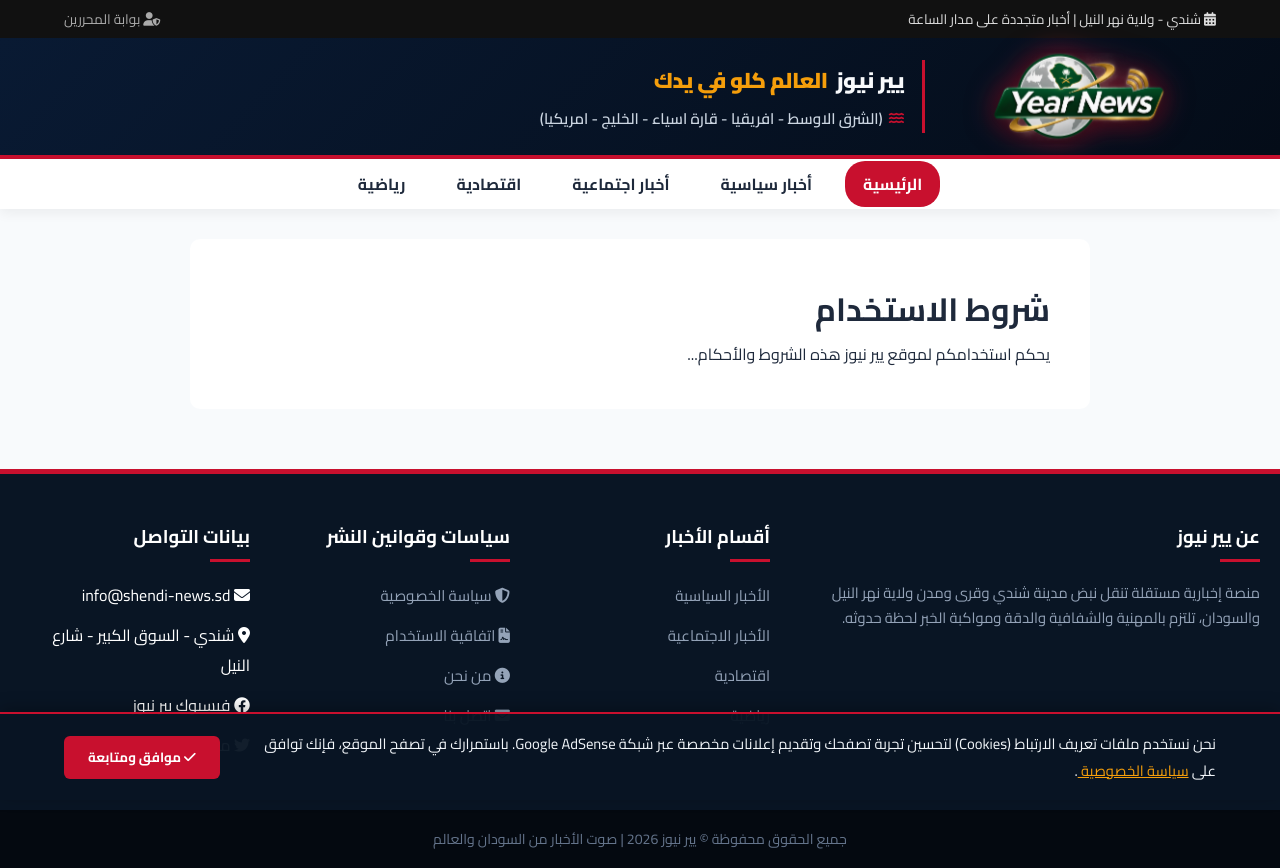
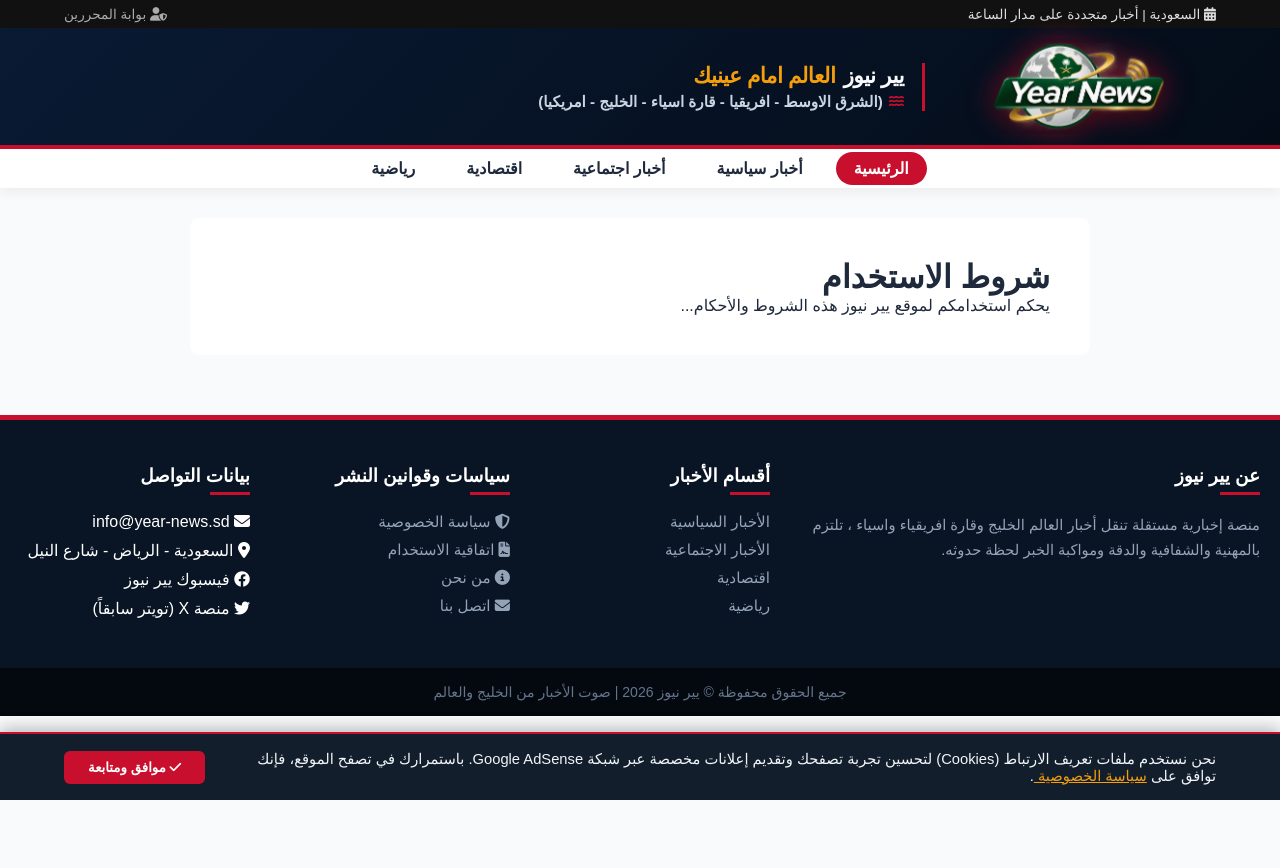
Before and after one commit to zzzzxx059-ui/year-news1, a Flask app: page /terms in a window 1280 px wide. After the commit the page ends 800 px from the top, so only its background shows below. Run offline with Flask 3, Linux system fonts and the light colour scheme.

Commit message:
Update base.html

```diff
--- a/templates/base.html
+++ b/templates/base.html
@@ -93,17 +93,17 @@
         "@type": "ImageObject",
         "url": "{{ url_for('static', filename='uploads/logo.png', _external=True) }}"
       },
-      "description": "صحيفة إلكترونية إخبارية تغطي أخبار مدينة شندي وولاية نهر النيل والسودان.",
+      "description": "صحيفة إلكترونية إخبارية تغطي أخبار العالم  .",
       "inLanguage": "ar",
       "areaServed": {
         "@type": "AdministrativeArea",
-        "name": "ولاية نهر النيل"
+        "name": "العالم"
       },
       "address": {
         "@type": "PostalAddress",
-        "addressLocality": "شندي",
-        "addressRegion": "ولاية نهر النيل",
-        "addressCountry": "SD"
+        "addressLocality": "السعودية",
+        "addressRegion": "السعودية",
+        "addressCountry": "ksa"
       }
     }
     </script>
@@ -128,10 +128,10 @@
     <!-- ========================================================= -->
 
     <meta property="article:publisher" content="يير نيوز">
-    <meta property="article:section" content="أخبار شندي">
-    <meta property="article:tag" content="شندي">
-    <meta property="article:tag" content="نهر النيل">
-    <meta property="article:tag" content="السودان">
+    <meta property="article:section" content="أخبار العالم">
+    <meta property="article:tag" content="الخليج">
+    <meta property="article:tag" content="قارة اسياء">
+    <meta property="article:tag" content="افريقيا>
 
     <!-- استدعاء خط القاهرة -->
     <link href="https://fonts.googleapis.com/css2?family=Cairo:wght@400;600;700;900&display=swap" rel="stylesheet">
@@ -265,7 +265,7 @@
             }
         }
 
-        /* نص شندي */
+        /* نص الصحيفة */
         .header-slogan {
             color: #ffffff;
             display: flex;
@@ -659,7 +659,7 @@
 
         <div>
             <i class="fas fa-calendar-alt"></i>
-            شندي - ولاية نهر النيل | أخبار متجددة على مدار الساعة
+            السعودية | أخبار متجددة على مدار الساعة
         </div>
 
         <div>
@@ -701,7 +701,7 @@
 
                 <div class="slogan-title">
                     يير نيوز
-                    <span>العالم كلو في يدك</span>
+                    <span>العالم امام عينيك</span>
                 </div>
 
                 <div class="slogan-cities">
@@ -797,8 +797,8 @@
 
                 <p style="color:#94a3b8; line-height:1.7; font-size:0.92rem;">
 
-                    منصة إخبارية مستقلة تنقل نبض مدينة شندي
-                    وقرى ومدن ولاية نهر النيل والسودان،
+                    منصة إخبارية مستقلة تنقل أخبار العالم
+                    الخليج وقارة افريقياء واسياء ،
                     تلتزم بالمهنية والشفافية والدقة
                     ومواكبة الخبر لحظة حدوثه.
 
@@ -892,12 +892,12 @@
 
                     <li>
                         <i class="fas fa-envelope"></i>
-                        info@shendi-news.sd
+                        info@year-news.sd
                     </li>
 
                     <li>
                         <i class="fas fa-map-marker-alt"></i>
-                        شندي - السوق الكبير - شارع النيل
+                        السعودية - الرياض - شارع النيل
                     </li>
 
                     <li>
@@ -921,7 +921,7 @@
         <div class="footer-bottom">
 
             جميع الحقوق محفوظة © يير نيوز 2026 |
-            صوت الأخبار من السودان والعالم
+            صوت الأخبار من الخليج والعالم
 
         </div>
 
```
